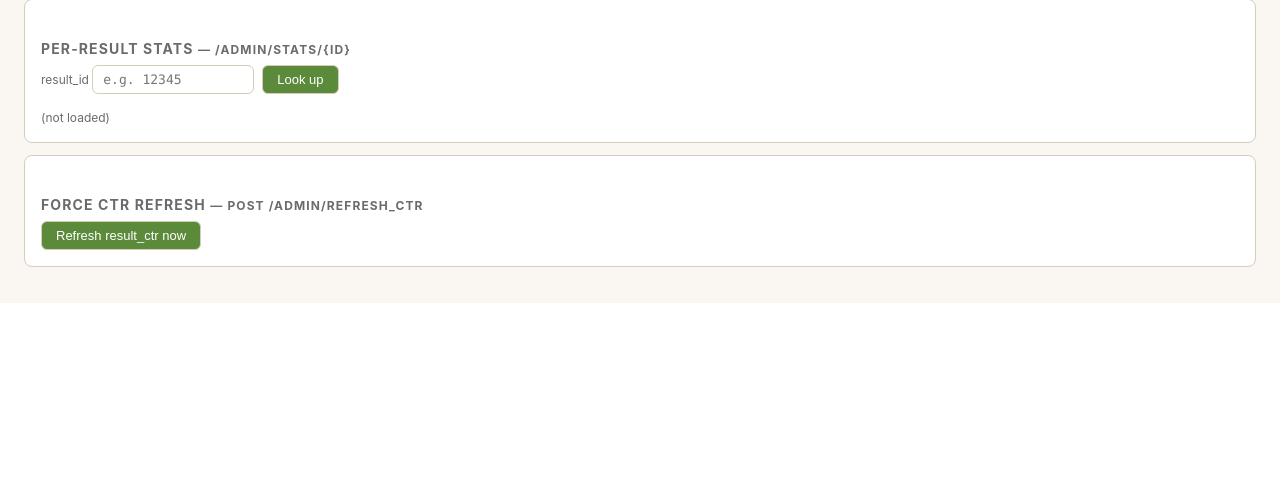
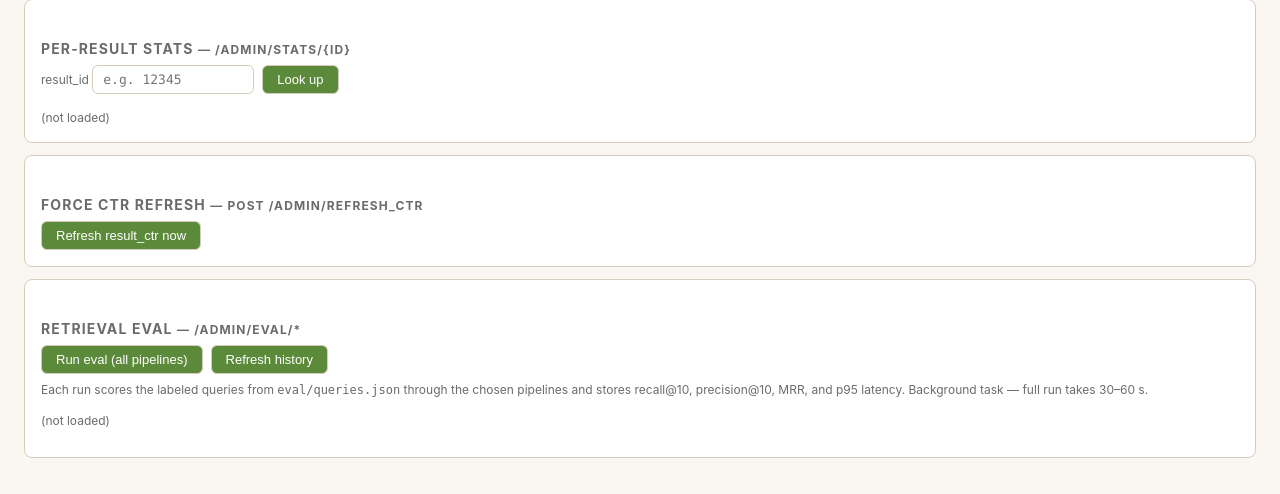
Before and after one commit to asmaaibrahim12/search-engine-llm, a FastAPI app: page /admin in a window 1280 px wide. Shown: the part 530-1024 px from the top of the page. Before the commit the page ends 833 px from the top, so only its background shows below. Run offline with FastAPI, Linux system fonts and the light colour scheme; parts of the project's set-up code (start-up, migrations or seed data) failed here and were passed over.

Commit message:
Add eval dashboard: persisted runs + UI to trigger and inspect them
eval/run_eval.py is a useful CLI but it's invisible from the deployed
app. This commit lifts the same machinery into the API:

  POST /admin/eval/run          — kicks off a run as a background task,
                                   returns run_id + queued status
  GET  /admin/eval/runs         — list of recent runs with summary
                                   metrics per pipeline
  GET  /admin/eval/runs/{id}    — per-(pipeline, query) breakdown

Each run's results are persisted to two new tables (eval_runs +
eval_run_results) so history survives across deploys and the dashboard
can compare ranking-config tweaks over time. Runs that fail mid-flight
land as status='error' with the exception repr, never just disappear.

The /admin page gains an Eval card: one button to start a run, one to
refresh history, and an inline detail view per run showing recall@10 /
precision@10 / RR / latency for every (pipeline, query) pair. Status
spinner + auto-refresh after kicking off a run.

eval_runner.py is the API-facing entry point — mirrors the four
pipelines from eval/run_eval.py but config-aware (so DEFAULT_CONFIG
threads through cleanly and a future "run with sweep config" form has
somewhere to live).

https://claude.ai/code/session_0118SC1vLYfytWEsyzVnQr6S

```diff
--- a/app/db.py
+++ b/app/db.py
@@ -212,6 +212,50 @@ FULL OUTER JOIN impressions i ON i.result_id = e.result_id;
 -- Unique index is required for REFRESH ... CONCURRENTLY.
 CREATE UNIQUE INDEX IF NOT EXISTS result_ctr_result_id_idx
     ON result_ctr (result_id);
+
+
+-- ---------------------------------------------------------------------------
+-- eval_runs / eval_run_results: persisted history of retrieval-quality runs
+-- ---------------------------------------------------------------------------
+--
+-- Each row in eval_runs is one trigger of the offline eval — records which
+-- pipelines, which RankingConfig overrides, plus an aggregated summary
+-- (recall@10, precision@10, MRR, latency p95) once the run finishes.
+-- eval_run_results carries the per-(pipeline, query) breakdown for drill-in.
+--
+-- Persisted in Postgres (not /tmp / files) so deploys don't lose history,
+-- and the /admin dashboard can render comparable metrics over time.
+
+CREATE TABLE IF NOT EXISTS eval_runs (
+    id           BIGSERIAL PRIMARY KEY,
+    started_at   TIMESTAMPTZ NOT NULL DEFAULT NOW(),
+    finished_at  TIMESTAMPTZ,
+    status       TEXT NOT NULL DEFAULT 'running'
+                 CHECK (status IN ('running', 'done', 'error')),
+    pipelines    TEXT[] NOT NULL DEFAULT '{}',
+    n_queries    INT,
+    config       JSONB NOT NULL DEFAULT '{}'::jsonb,  -- RankingConfig overrides
+    summary      JSONB NOT NULL DEFAULT '{}'::jsonb,  -- per-pipeline metrics
+    error        TEXT
+);
+
+CREATE INDEX IF NOT EXISTS eval_runs_started_at_idx
+    ON eval_runs (started_at DESC);
+
+CREATE TABLE IF NOT EXISTS eval_run_results (
+    id              BIGSERIAL PRIMARY KEY,
+    run_id          BIGINT NOT NULL REFERENCES eval_runs(id) ON DELETE CASCADE,
+    pipeline        TEXT NOT NULL,
+    query           TEXT NOT NULL,
+    n_relevant      INT NOT NULL,
+    precision_at_k  DOUBLE PRECISION NOT NULL,
+    recall_at_k     DOUBLE PRECISION NOT NULL,
+    rr              DOUBLE PRECISION NOT NULL,
+    latency_ms      INT NOT NULL
+);
+
+CREATE INDEX IF NOT EXISTS eval_run_results_run_id_idx
+    ON eval_run_results (run_id);
 """
 
 
--- a/app/main.py
+++ b/app/main.py
@@ -588,6 +588,134 @@ async def admin_top_queries(
     })
 
 
+# -----------------------------------------------------------------------------
+# Eval dashboard endpoints — same admin gate as the rest of /admin/*
+# -----------------------------------------------------------------------------
+#
+# Each /admin/eval/run kicks off a background task that runs the offline
+# eval against the labeled query set (eval/queries.json) and persists per-
+# pipeline + per-query metrics to eval_runs / eval_run_results. The dashboard
+# polls /admin/eval/runs to render history and drill-in.
+
+
+@app.post("/admin/eval/run")
+async def admin_eval_run(
+    request: Request,
+    background: BackgroundTasks,
+    pipelines: Optional[List[str]] = Query(default=None),
+) -> JSONResponse:
+    """Kick off a new eval run in the background. Returns immediately with
+    the new run_id; poll /admin/eval/runs for status."""
+    _require_admin(request)
+    from app import eval_runner
+    from app.search import DEFAULT_CONFIG
+
+    valid = {"vector", "vector_rerank", "hybrid", "hybrid_rerank"}
+    chosen = [p for p in (pipelines or list(valid)) if p in valid]
+    if not chosen:
+        raise HTTPException(400, "no valid pipelines selected")
+
+    queries = eval_runner.load_curated_queries()
+    pool = request.app.state.pool
+    run_id = await eval_runner.create_run(
+        pool, pipelines=chosen, config=DEFAULT_CONFIG, n_queries=len(queries),
+    )
+    background.add_task(
+        eval_runner.run_eval,
+        pool,
+        pipelines=chosen,
+        queries=queries,
+        config=DEFAULT_CONFIG,
+        run_id=run_id,
+    )
+    return JSONResponse({"run_id": run_id, "n_queries": len(queries),
+                         "pipelines": chosen, "status": "running"})
+
+
+@app.get("/admin/eval/runs")
+async def admin_eval_runs(
+    request: Request,
+    limit: int = Query(20, ge=1, le=100),
+) -> JSONResponse:
+    """List recent eval runs with their summary metrics (status, pipelines,
+    per-pipeline recall@10 / MRR / p95 latency)."""
+    _require_admin(request)
+    import json as _json
+    pool = request.app.state.pool
+    async with pool.acquire() as conn:
+        rows = await conn.fetch(
+            """
+            SELECT id, started_at, finished_at, status, pipelines,
+                   n_queries, summary, error
+            FROM eval_runs
+            ORDER BY started_at DESC
+            LIMIT $1
+            """,
+            limit,
+        )
+    out = []
+    for r in rows:
+        out.append({
+            "id":           int(r["id"]),
+            "started_at":   r["started_at"].isoformat(),
+            "finished_at":  r["finished_at"].isoformat() if r["finished_at"] else None,
+            "status":       r["status"],
+            "pipelines":    list(r["pipelines"] or []),
+            "n_queries":    r["n_queries"],
+            "summary":      _json.loads(r["summary"] or "{}"),
+            "error":        r["error"],
+        })
+    return JSONResponse({"runs": out})
+
+
+@app.get("/admin/eval/runs/{run_id}")
+async def admin_eval_run_detail(
+    request: Request, run_id: int,
+) -> JSONResponse:
+    """Per-(pipeline, query) breakdown for one run."""
+    _require_admin(request)
+    import json as _json
+    pool = request.app.state.pool
+    async with pool.acquire() as conn:
+        run = await conn.fetchrow(
+            "SELECT * FROM eval_runs WHERE id = $1", run_id,
+        )
+        if run is None:
+            raise HTTPException(404, "run not found")
+        rows = await conn.fetch(
+            """
+            SELECT pipeline, query, n_relevant, precision_at_k,
+                   recall_at_k, rr, latency_ms
+            FROM eval_run_results
+            WHERE run_id = $1
+            ORDER BY pipeline, query
+            """,
+            run_id,
+        )
+    return JSONResponse({
+        "id":           int(run["id"]),
+        "started_at":   run["started_at"].isoformat(),
+        "finished_at":  run["finished_at"].isoformat() if run["finished_at"] else None,
+        "status":       run["status"],
+        "pipelines":    list(run["pipelines"] or []),
+        "n_queries":    run["n_queries"],
+        "summary":      _json.loads(run["summary"] or "{}"),
+        "error":        run["error"],
+        "results": [
+            {
+                "pipeline":        r["pipeline"],
+                "query":           r["query"],
+                "n_relevant":      int(r["n_relevant"]),
+                "precision_at_k":  float(r["precision_at_k"]),
+                "recall_at_k":     float(r["recall_at_k"]),
+                "rr":              float(r["rr"]),
+                "latency_ms":      int(r["latency_ms"]),
+            }
+            for r in rows
+        ],
+    })
+
+
 @app.get("/admin/stats/{result_id}")
 async def admin_stats(request: Request, result_id: int) -> JSONResponse:
     """Inspect the CTR MV row for one result_id.
--- a/app/templates/admin.html
+++ b/app/templates/admin.html
@@ -113,6 +113,23 @@
     <h2>Force CTR refresh <span class="hint">— POST /admin/refresh_ctr</span></h2>
     <button id="force-refresh">Refresh result_ctr now</button>
     <span id="refresh-status" class="hint" style="margin-left: 12px"></span>
+  </div>
+
+  <div class="card">
+    <h2>Retrieval eval <span class="hint">— /admin/eval/*</span></h2>
+    <div class="row">
+      <button id="run-eval">Run eval (all pipelines)</button>
+      <button id="refresh-runs">Refresh history</button>
+      <span id="eval-status" class="hint"></span>
+    </div>
+    <p class="hint" style="margin: 8px 0 0">
+      Each run scores the labeled queries from
+      <code>eval/queries.json</code> through the chosen pipelines and
+      stores recall@10, precision@10, MRR, and p95 latency. Background
+      task — full run takes 30–60&nbsp;s.
+    </p>
+    <div id="eval-runs" style="margin-top: 12px"><span class="hint">(not loaded)</span></div>
+    <div id="eval-detail" style="margin-top: 12px"></div>
   </div>
 
   <script>
@@ -234,9 +251,107 @@
       } catch (e) { s.textContent = String(e.message || e); }
     };
 
+    // --- Eval ------------------------------------------------------------
+    function fmtPct(x) { return (x * 100).toFixed(1) + '%'; }
+    function fmtFloat(x) { return Number(x).toFixed(3); }
+
+    async function loadEvalRuns() {
+      const el = $('eval-runs');
+      el.innerHTML = '<span class="hint">loading…</span>';
+      try {
+        const data = await adminFetch('/admin/eval/runs?limit=20');
+        if (!data.runs.length) {
+          el.innerHTML = '<span class="hint">(no runs yet)</span>';
+          return;
+        }
+        // Build an outer table with one row per run; each row has a
+        // "details" button that fetches per-(pipeline, query) numbers.
+        const rows = data.runs.map(r => {
+          const ts = new Date(r.started_at).toLocaleString();
+          const status = r.status === 'done' ? '✓' :
+                         r.status === 'error' ? '✗' :
+                         '⏳';
+          // Summary row: one entry per pipeline. Concise — recall / MRR / p95.
+          const pipes = (r.pipelines || []).map(p => {
+            const s = (r.summary || {})[p];
+            if (!s) return `<tr><td>${p}</td><td colspan="3" class="hint">running…</td></tr>`;
+            return `<tr>
+                      <td>${p}</td>
+                      <td class="num">${fmtPct(s.recall_at_k)}</td>
+                      <td class="num">${fmtFloat(s.mrr)}</td>
+                      <td class="num">${Math.round(s.p95_latency_ms)}</td>
+                    </tr>`;
+          }).join('');
+          return `
+            <tr><td colspan="4">
+              <strong>#${r.id}</strong> · ${status} ${r.status}
+              · ${ts} · ${r.n_queries ?? '?'} queries
+              <button data-run="${r.id}" class="eval-detail-btn"
+                      style="margin-left: 12px; padding: 2px 8px; font-size: 11px">
+                detail
+              </button>
+            </td></tr>
+            <tr><th>pipeline</th><th>recall@10</th><th>MRR</th><th>p95 ms</th></tr>
+            ${pipes || '<tr><td colspan="4" class="hint">no rows yet</td></tr>'}
+            ${r.error ? `<tr><td colspan="4" class="err">${escapeHtml(r.error)}</td></tr>` : ''}
+          `;
+        }).join('<tr><td colspan="4" style="border:0; padding:6px 0"></td></tr>');
+        el.innerHTML = `<table>${rows}</table>`;
+        el.querySelectorAll('button.eval-detail-btn').forEach(b => {
+          b.onclick = () => loadEvalDetail(b.dataset.run);
+        });
+      } catch (e) { renderError(el, e); }
+    }
+
+    async function loadEvalDetail(runId) {
+      const el = $('eval-detail');
+      el.innerHTML = '<span class="hint">loading run #' + runId + '…</span>';
+      try {
+        const d = await adminFetch(`/admin/eval/runs/${runId}`);
+        if (!d.results.length) {
+          el.innerHTML = `<span class="hint">run #${runId}: no per-query rows yet</span>`;
+          return;
+        }
+        // Group by pipeline so the table reads cleanly.
+        const byPipe = {};
+        for (const r of d.results) {
+          (byPipe[r.pipeline] ||= []).push(r);
+        }
+        const sections = Object.entries(byPipe).map(([pipe, rs]) => {
+          const trs = rs.map(r =>
+            `<tr>
+               <td>${escapeHtml(r.query)}</td>
+               <td class="num">${fmtFloat(r.recall_at_k)}</td>
+               <td class="num">${fmtFloat(r.precision_at_k)}</td>
+               <td class="num">${fmtFloat(r.rr)}</td>
+               <td class="num">${r.latency_ms}</td>
+             </tr>`
+          ).join('');
+          return `
+            <h3 style="margin-top: 16px; font-size: 13px">${pipe}</h3>
+            <table>
+              <tr><th>query</th><th>recall</th><th>prec</th><th>rr</th><th>ms</th></tr>
+              ${trs}
+            </table>`;
+        }).join('');
+        el.innerHTML = `<div><strong>Run #${runId} detail</strong></div>${sections}`;
+      } catch (e) { renderError(el, e); }
+    }
+
+    $('run-eval').onclick = async () => {
+      const s = $('eval-status');
+      s.textContent = 'starting…';
+      try {
+        const r = await adminFetch('/admin/eval/run', { method: 'POST' });
+        s.textContent = `started run #${r.run_id} (${r.n_queries} queries) — refreshing…`;
+        await loadEvalRuns();
+      } catch (e) { s.textContent = String(e.message || e); }
+    };
+
     $('refresh-metrics').onclick = loadMetrics;
     $('refresh-queries').onclick = loadQueries;
     $('refresh-stats').onclick = loadStats;
+    $('refresh-runs').onclick = loadEvalRuns;
 
     // Keep innerHTML-safe. Never trust server query strings; they're user-
     // provided and flow back through /admin/queries.
@@ -249,6 +364,7 @@
     if (getToken()) {
       loadMetrics();
       loadQueries();
+      loadEvalRuns();
     }
   </script>
 </body>
```
Also changed, not shown: app/eval_runner.py (added, +210 -0 lines), tests/test_api.py (+59 -0 lines).
